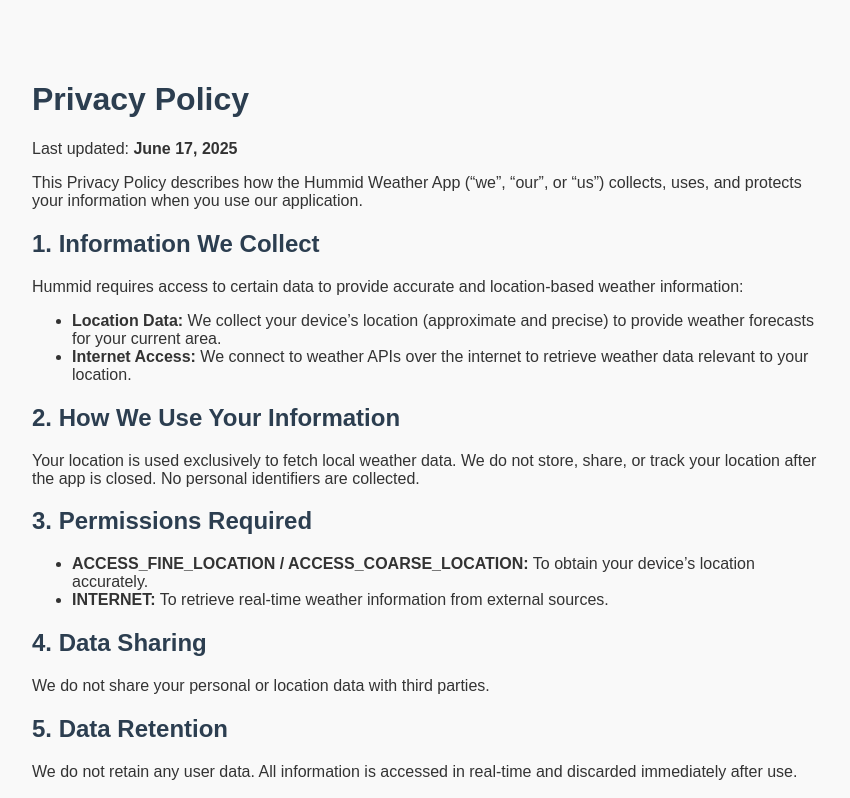
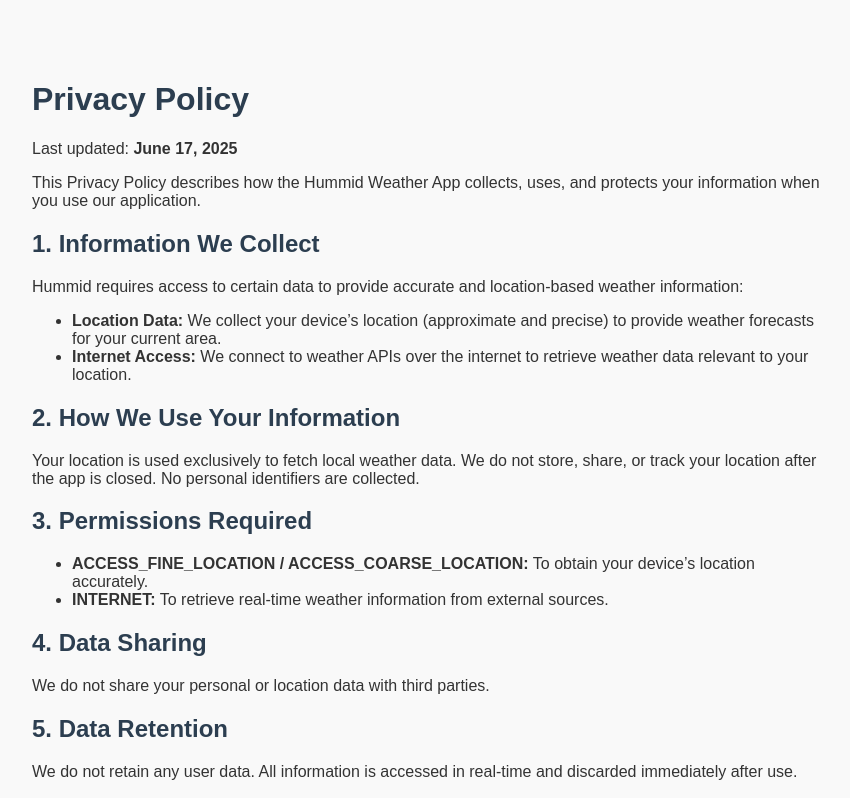
Before and after one commit to haideryzai/privacy-policy-hummid, a plain HTML site: page index.html in a window 1280 px wide. Shown: the top 798 px of the page, without its empty margins (208-1058 px from the left). Drawn offline with Linux system fonts and the light colour scheme.

Commit message:
Update index.html

```diff
--- a/index.html
+++ b/index.html
@@ -25,7 +25,7 @@
   <h1>Privacy Policy</h1>
   <p>Last updated: <strong>June 17, 2025</strong></p>
 
-  <p>This Privacy Policy describes how the Hummid Weather App (“we”, “our”, or “us”) collects, uses, and protects your information when you use our application.</p>
+  <p>This Privacy Policy describes how the Hummid Weather App collects, uses, and protects your information when you use our application.</p>
 
   <h2>1. Information We Collect</h2>
   <p>Hummid requires access to certain data to provide accurate and location-based weather information:</p>
```
